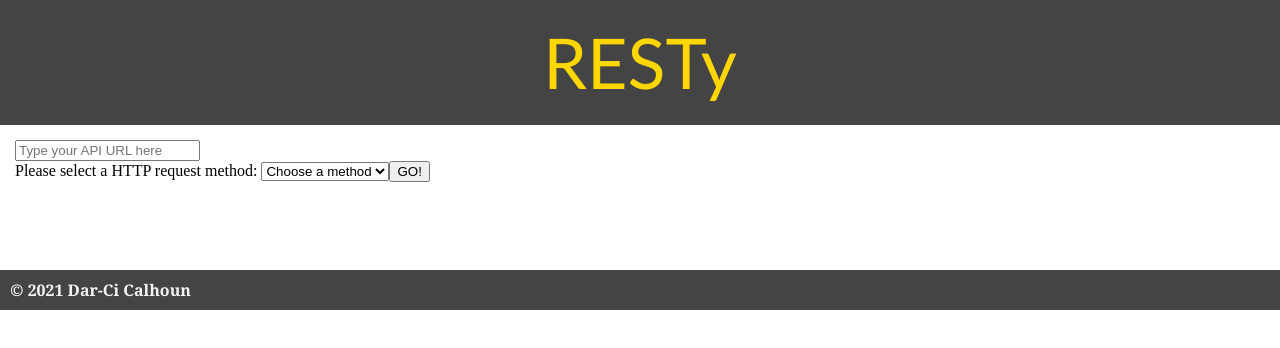
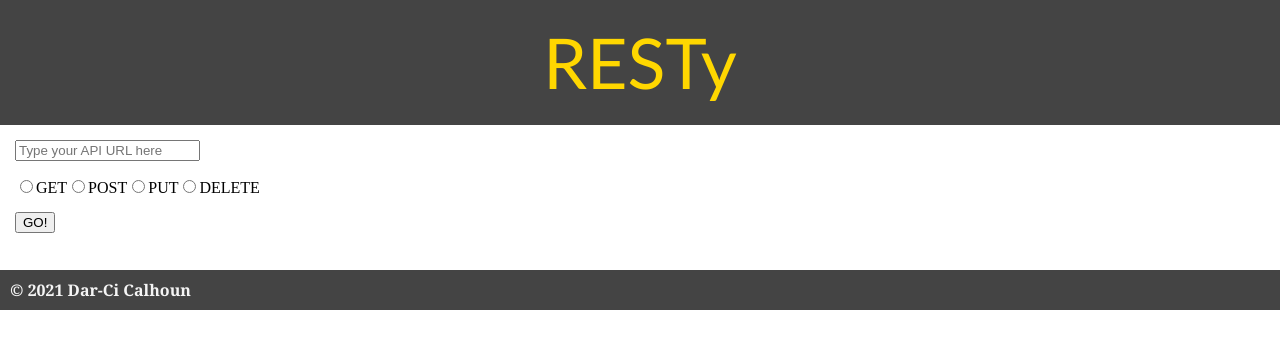
Before and after one commit to dcalhoun286/resty, a React (Create React App) app: page / in a window 1280 px wide. Shown: the top 348 px of the page. Built offline with nearby package versions, Linux system fonts and the light colour scheme.

Commit message:
debugged earlier issue of radio button not staying selected

```diff
--- a/src/components/form/form.js
+++ b/src/components/form/form.js
@@ -34,7 +34,7 @@ class Form extends React.Component {
   // event handler for onClick event listener
   handleChangeReqMethod(event) {
 
-    event.preventDefault();
+    // event.preventDefault();
     console.log('req method changed to: ', event.target.value);
     this.setState({...this.state, req: event.target.value});
 
@@ -63,17 +63,37 @@ class Form extends React.Component {
 
         <div>
           <input onChange={this.handleChangeURL} type="text" name="url" placeholder="Type your API URL here" value={this.state.url} required/>
-        </div>
+        </div><br />
 
-        <label htmlFor="methods">Please select a HTTP request method: </label>
-        <select onChange={this.handleChangeReqMethod} name="methods" id="reqs" defaultValue="DEFAULT" required>
+        <label>
+          <input onClick={this.handleChangeReqMethod} type="radio" name="req" value="GET" required/>
+          <span>GET</span>
+        </label>
+
+        <label>
+          <input onClick={this.handleChangeReqMethod} type="radio" name="req" value="POST" />
+          <span>POST</span>
+        </label>
+
+        <label>
+          <input onClick={this.handleChangeReqMethod} type="radio" name="req" value="PUT" />
+          <span>PUT</span>
+        </label>
+
+        <label>
+          <input onClick={this.handleChangeReqMethod} type="radio" name="req" value="DELETE" />
+          <span>DELETE</span>
+        </label><br /><br />
+
+        {/* <label htmlFor="methods">Please select a HTTP request method: </label> */}
+        {/* <select onChange={this.handleChangeReqMethod} name="methods" id="reqs" defaultValue="DEFAULT" required>
           <option value="DEFAULT" disabled selected hidden>Choose a method</option>
           <option value="GET">GET</option>
           <option value="POST">POST</option>
           <option value="PUT">PUT</option>
           <option value="DELETE">DELETE</option>
-        </select>
-        <button type="submit">GO!</button>
+        </select> */}
+        <input type="submit" value="GO!" />
 
       </form>
     )
```
